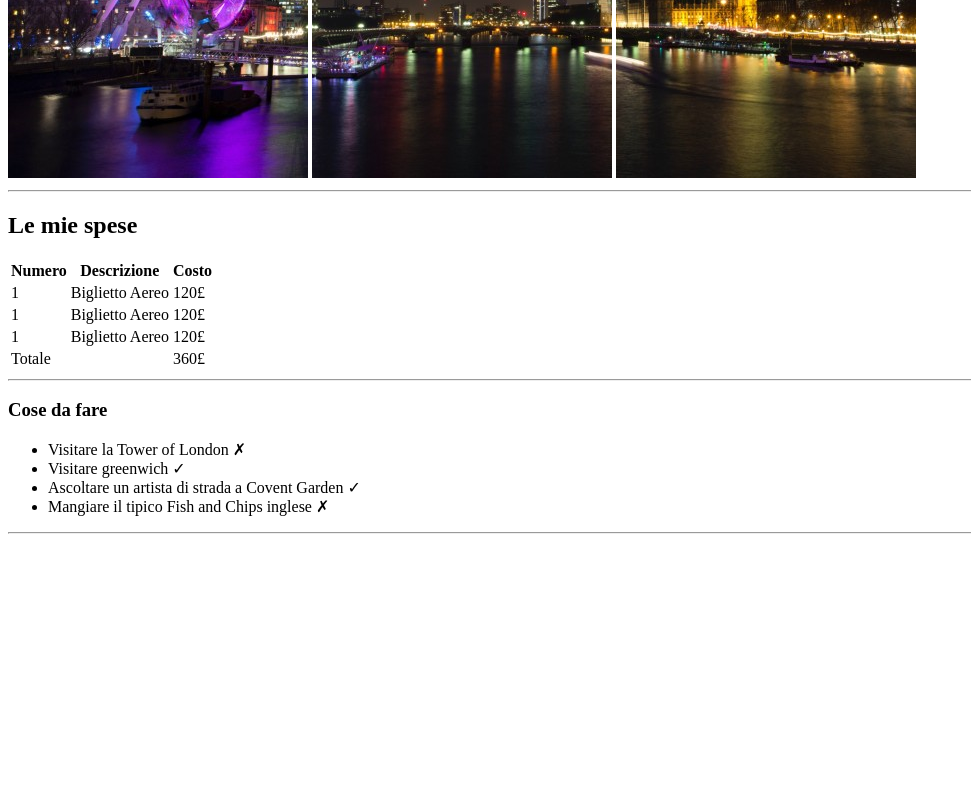
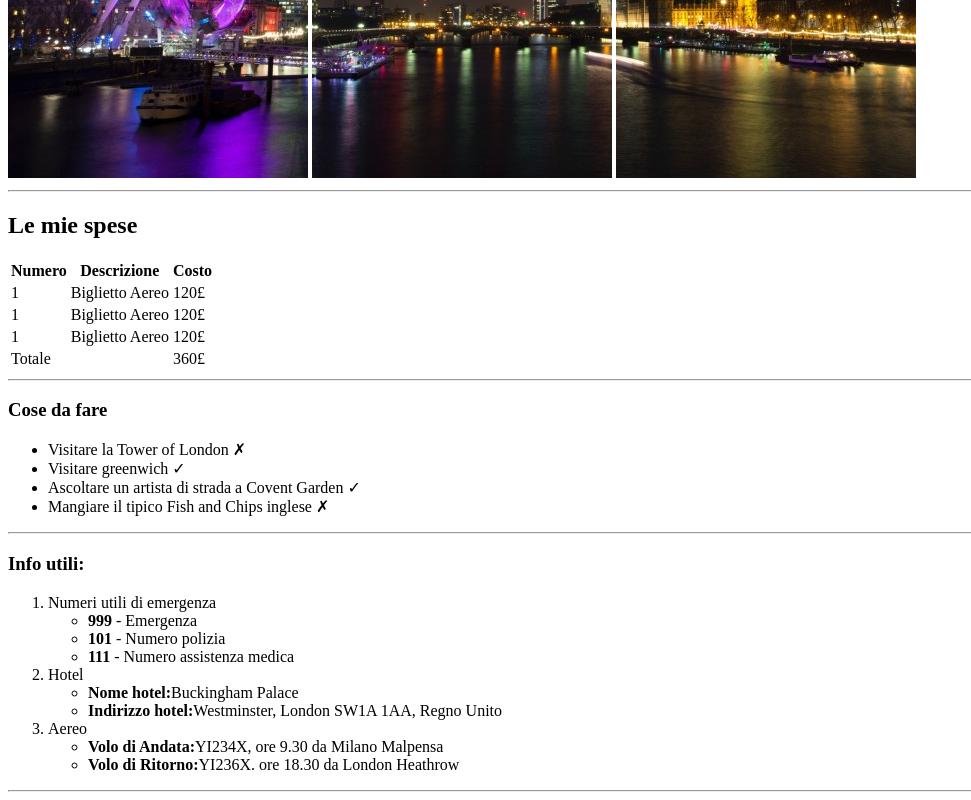
Before and after one commit to Guidocode/html-london-trip, a plain HTML site: page index.html in a window 1280 px wide. Shown: the part 502-1302 px from the top of the page, without its empty margins (0-971 px from the left). Before the commit the page ends 1044 px from the top, so only its background shows below. Drawn offline with Linux system fonts and the light colour scheme.

Commit message:
Aggiunta sezione "Info utili"

```diff
--- a/index.html
+++ b/index.html
@@ -77,6 +77,33 @@
       <hr>
     </section>
 
+    <!-- Info utili -->
+    <section>
+      <h3>Info utili:</h3>
+      <ol>
+        <li>Numeri utili di emergenza</li>
+        <ul>
+          <li><strong>999</strong> - Emergenza</li>
+          <li><strong>101</strong> - Numero polizia</li>
+          <li><strong>111</strong> - Numero assistenza medica</li>
+        </ul>
+
+
+        <li>Hotel</li>
+        <ul>
+          <li><strong>Nome hotel:</strong>Buckingham Palace</li>
+          <li><strong>Indirizzo hotel:</strong>Westminster, London SW1A 1AA, Regno Unito</li>
+        </ul>
+
+
+        <li>Aereo</li>
+        <ul>
+          <li><strong>Volo di Andata:</strong>YI234X, ore 9.30 da Milano Malpensa</li>
+          <li><strong>Volo di Ritorno:</strong>YI236X. ore 18.30 da London Heathrow</li>
+        </ul>
+      </ol>
+      <hr>
+    </section>
 
   </main>
 
```
